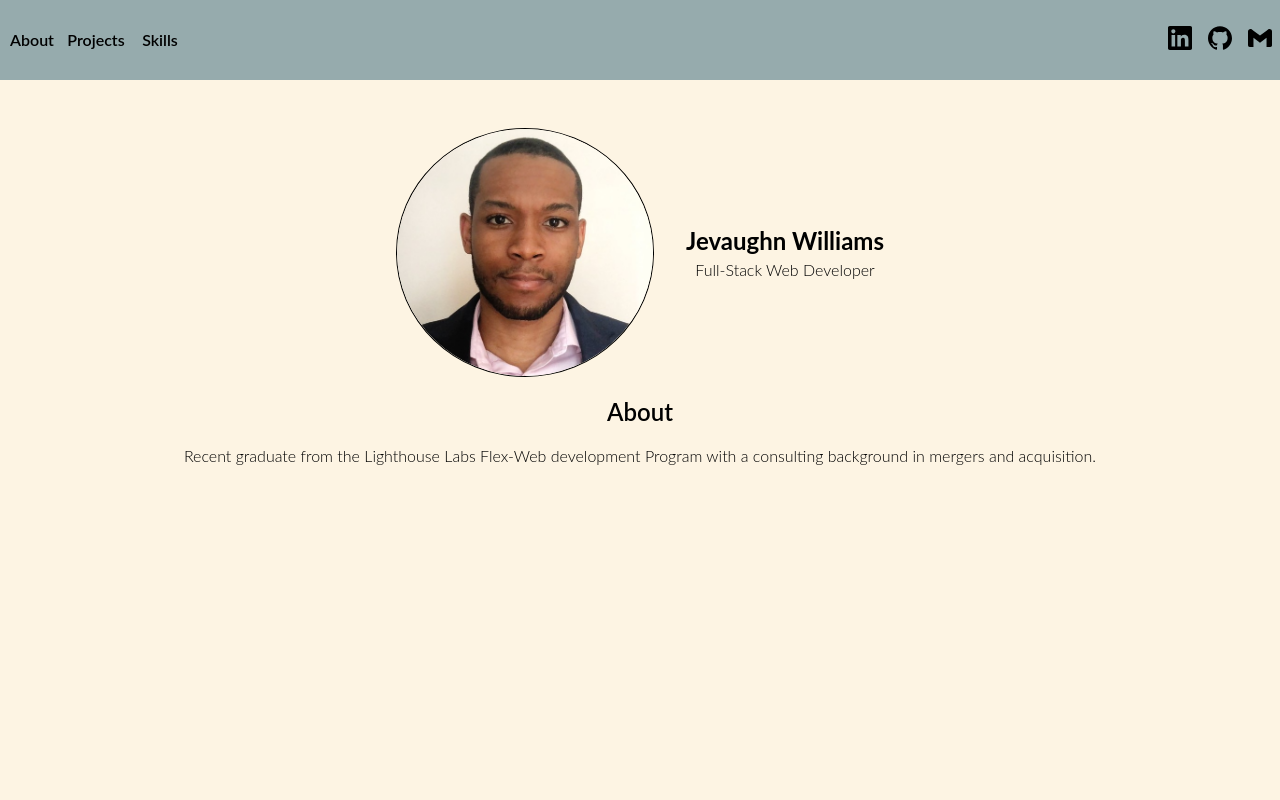
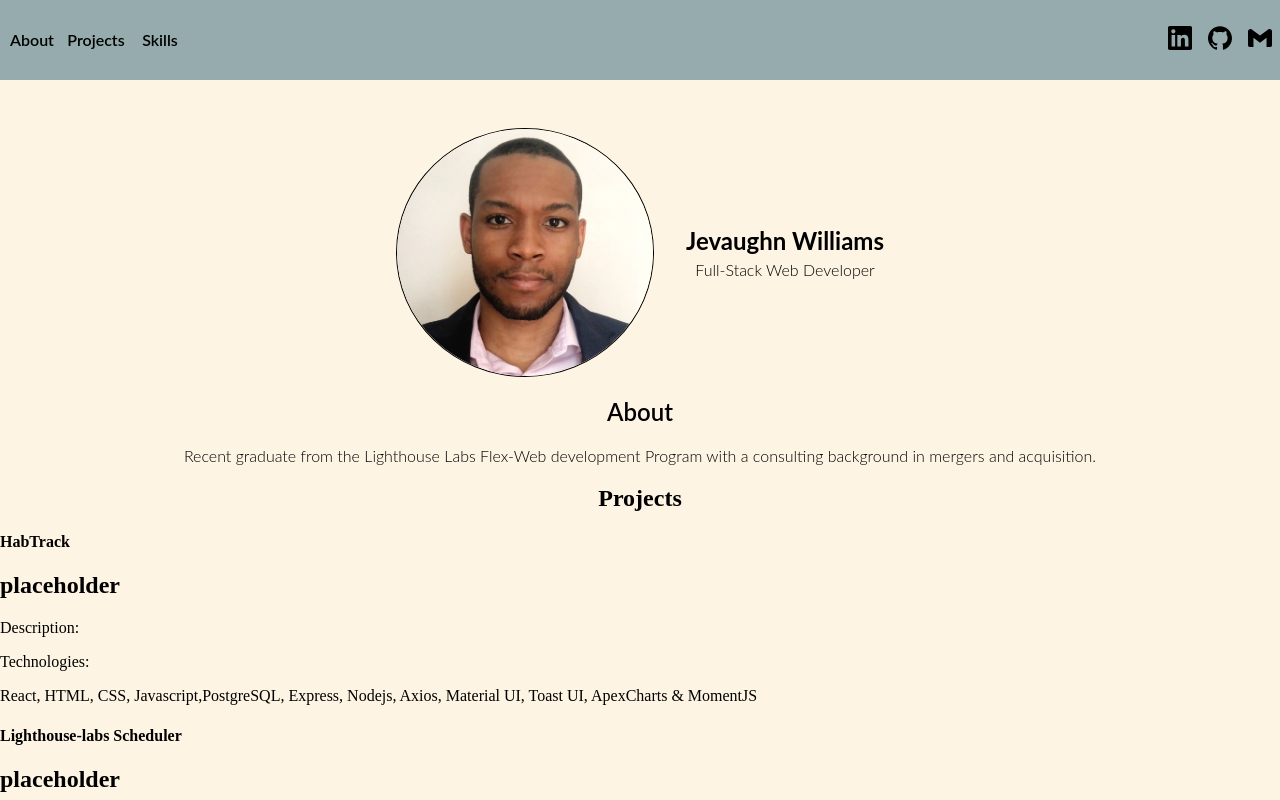
Before and after one commit to Jevaughn-W/portfolio-site, a React (Create React App) app: page / in a window 1280 px wide. Shown: the top 800 px of the page. Built offline with nearby package versions, Linux system fonts and the light colour scheme.

Commit message:
Link project component

```diff
--- a/src/App.js
+++ b/src/App.js
@@ -1,12 +1,14 @@
 import './App.css';
 import NavBar from './Components/NavBar/NavBar';
 import About from './Components/About/About';
+import Projects from './Components/Projects/Projects';
 
 function App() {
   return (
     <div className="App">
       <NavBar/>
       <About/>
+      <Projects/>
     </div>
   );
 }
```
